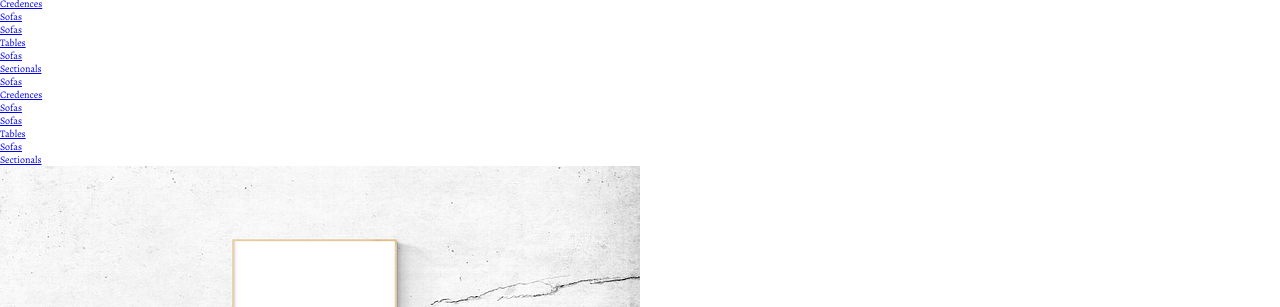
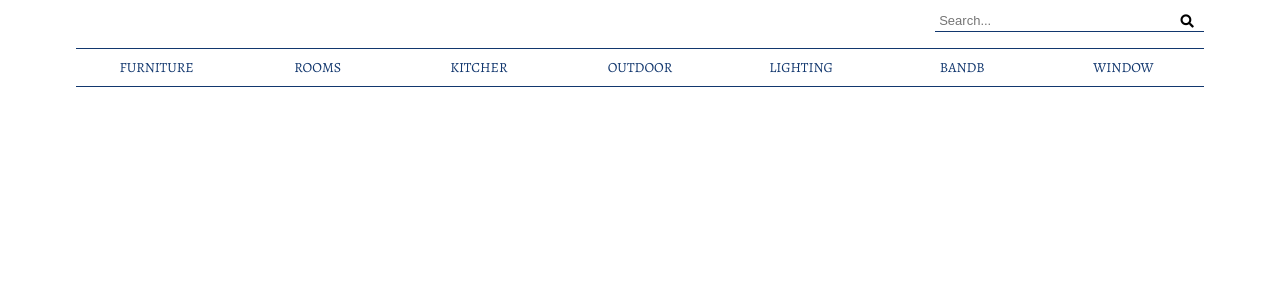
Before and after one commit to luciussulla/Css-furnitureStor, a plain HTML site: page index.html in a window 1280 px wide. Shown: the part 45-352 px from the top of the page. Drawn offline with nearby package versions, Linux system fonts and the light colour scheme.

Commit message:
Finish second navbar with after and before element effects

```diff
--- a/index.html
+++ b/index.html
@@ -68,7 +68,7 @@
 				<ul class="second-nav-list">
 					<li class="second-nav-item">
 						<a class="second-nav-link" href="#">Furniture</a>
-						<div class="first-dropdown">
+						<div class="dropdown">
 							<ul class="dropdown-first-list">
 								<li class="dropdown-list-item">
 									<a href="#" class="dropdown-list-link">Sofas</a>
--- a/style.css
+++ b/style.css
@@ -114,7 +114,61 @@ body {
 	grid-row: 1/2;
 	border: none;
 	background-color: transparent;
+}
 
+.second-nav {
+	grid-column: 2/10;
+	grid-row: 3/4;
+	border-top: .1rem solid #12376e;
+	border-bottom: .1rem solid #12376e;
+}
+
+.second-nav-list {
+	display: grid;
+	grid-template-columns: repeat(auto-fit, minmax(10rem, 1fr));
+	list-style: none;
+}
+
+.second-nav-link {
+	display: grid;
+	text-align:center;
+	text-transform: uppercase;
+	text-decoration: none;
+	font-size: 1.4rem;
+	color: #12376e;
+	padding: .8rem 0rem;
+	transition: all .5s .3s;
+}
+
+.second-nav-link::after,
+.second-nav-link::before {
+	content: '';
+	display: block;
+	width: 0%;
+	height: .1rem;
+	background-color: #12376e;
+	transition: width .3s cubic-bezier(.55, 0, .98, .54),
+							background-color .5s .3s;
+}
+
+/* Hover effect */
+.second-nav-link::after {
+	justify-self: end;
+}
+
+.second-nav-item:hover .second-nav-link {
+	background-color: #12376e;
+	color: #fff;
+}
+
+.second-nav-item:hover .second-nav-link::before,
+.second-nav-item:hover .second-nav-link::after {
+	width: 100%;
+	background-color: #fff;
+}
+
+.dropdown {
+	display: none;
 }
 
 /* end navbar */
```
